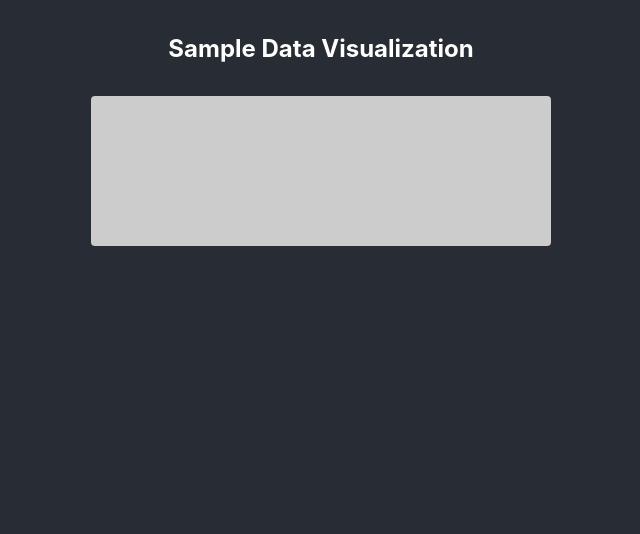
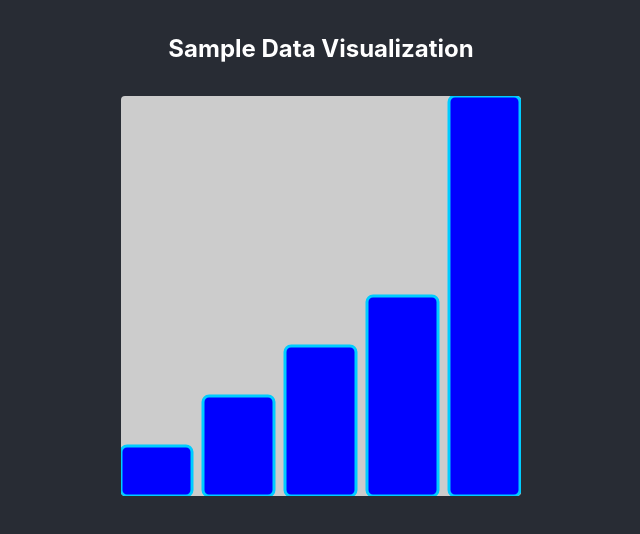
Before and after one commit to opudrovs/react-data-visualization, a React (Create React App) app: page / in a window 1280 px wide. Shown: the top 534 px of the page, without its empty margins (319-959 px from the left). Built offline with nearby package versions, Linux system fonts and the light colour scheme.

Commit message:
Added test data visualization.

```diff
--- /dev/null
+++ b/src/App.css
@@ -0,0 +1,13 @@
+.app {
+    text-align: center;
+}
+
+.appHeader {
+    min-height: 6rem;
+    display: flex;
+    flex-direction: column;
+    align-items: center;
+    justify-content: center;
+    font-size: calc(10px + 2vmin);
+    color: white;
+}
--- a/src/App.tsx
+++ b/src/App.tsx
@@ -2,7 +2,7 @@ import React, { Component } from 'react';
 
 import BarChart from './components/charts/BarChart/BarChart';
 
-import './styles/App.css';
+import './App.css';
 
 import * as data from './data/BarChart.json';
 
@@ -13,12 +13,14 @@ class App extends Component {
                 <header className="appHeader">
                     <h1>Sample Data Visualization</h1>
                 </header>
-                <div className="barChart">
                     <BarChart
+                        width={400}
+                        height={400}
                         data={data}
-                        style={{ backgroundColor: '#ccc' }}
+                        style={{
+                            backgroundColor: '#ccc'
+                        }}
                     />
-                </div>
             </div>
         );
     }
--- a/src/components/charts/BarChart/BarChart.css
+++ b/src/components/charts/BarChart/BarChart.css
@@ -1,4 +1,4 @@
 .barChart {
-    width: 100%;
-    height: 100%;
+    border-radius: 0.25rem;
+    overflow: hidden;
 }
--- a/src/components/charts/BarChart/BarChart.tsx
+++ b/src/components/charts/BarChart/BarChart.tsx
@@ -1,37 +1,51 @@
 import React, { Component, CSSProperties } from 'react';
 
-import { select } from 'd3-selection';
+import { scaleLinear } from 'd3-scale';
 
 import './BarChart.css';
 
 interface Props {
+    width: number,
+    height: number,
     data: object[];
     style?: CSSProperties;
 }
 
 export default class BarChart extends Component<Props> {
-    private svgRef?: SVGElement | null;
+    public render() {
+        const { width, height, style } = this.props;
 
-    public componentDidMount() {
-        const { data } = this.props;
-
-        this.drawChart(data);
-    }
-
-    private drawChart(data: object[]) {
-        const svg = select(this.svgRef!);
-        // Draw chart here.
-    }
-
-    public render() {
-        const { style } = this.props;
+        const data = [10, 20, 30, 40, 80];
+        const yScale = scaleLinear()
+            .domain([0, Math.max(...data)])
+            .rangeRound([height, 0]);
+        const barInterval = 10;
+        const barWidth = Math.floor((width - (data.length - 1) * barInterval) / data.length);
 
         return (
             <svg
+                width={width}
+                height={height}
+                style={style}
                 className="barChart"
-                style={style}
-                ref={ref => (this.svgRef = ref)}
-            />
+            >
+                {data.map((element, index) =>
+                    <rect
+                        key={`bar ${index}`}
+                        x={index * (barWidth + barInterval)}
+                        y={yScale(element)}
+                        rx={6}
+                        ry={6}
+                        width={barWidth - 1}
+                        height={height - yScale(element)}
+                        style={{
+                            fill: '#0000ff',
+                            strokeWidth: 3,
+                            stroke: '#00ccff'
+                        }}
+                    />,
+                )}
+            </svg>
         );
     }
 }
--- a/src/index.tsx
+++ b/src/index.tsx
@@ -1,6 +1,6 @@
 import React from 'react';
 import ReactDOM from 'react-dom';
-import './styles/index.css';
+import './index.css';
 import App from './App';
 import * as serviceWorker from './serviceWorker';
 
--- a/src/styles/App.css
+++ /dev/null
@@ -1,34 +0,0 @@
-.app {
-    text-align: center;
-}
-
-.appHeader {
-    min-height: 6rem;
-    display: flex;
-    flex-direction: column;
-    align-items: center;
-    justify-content: center;
-    font-size: calc(10px + 2vmin);
-    color: white;
-}
-
-.barChart {
-    width: 90%;
-    height: auto;
-    margin: 0 auto;
-    border-radius: 0.25rem;
-}
-
-/* Medium devices */
-@media (min-width: 768px) {
-    .barChart {
-        width: 80%;
-    }
-}
-
-/* Extra large devices */
-@media (min-width: 1200px) {
-    .barChart {
-        width: 60%;
-    }
-}
```
Also changed, not shown: src/index.css (renamed from src/styles/index.css).
